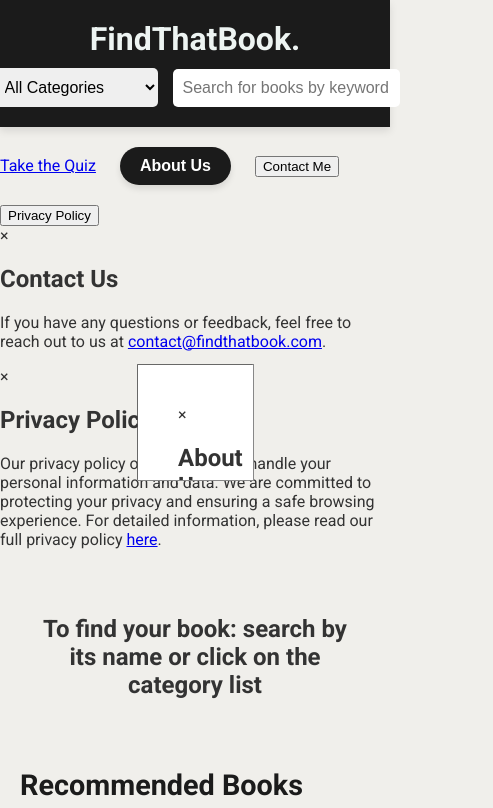
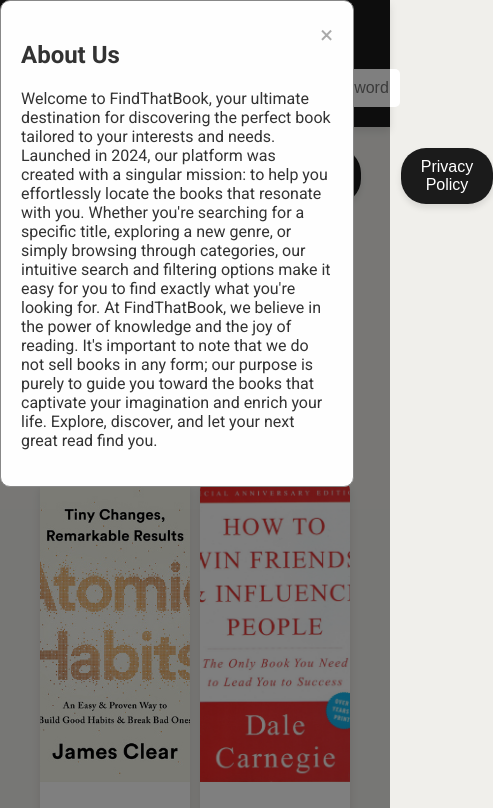
Before and after one commit to arjun19sharma/FindThatBook., a plain HTML site: page index.html in a window 390 px wide. Both pictures are taken after a click on the button "About Us". Shown: the top 808 px of the page, 493 px wide, since content can reach past the window. Drawn offline with Linux system fonts and the light colour scheme.

Commit message:
Update styles.css

```diff
--- a/styles.css
+++ b/styles.css
@@ -139,28 +139,6 @@ footer {
     display: none; /* Ensure footer is hidden or removed */
 }
 
-/* Responsive Design */
-@media (max-width: 768px) {
-    header {
-        flex-direction: column;
-    }
-
-    .header-right {
-        margin-top: 10px;
-    }
-
-    .results-grid {
-        gap: 10px;
-    }
-
-    .book-card {
-        width: 150px;
-    }
-
-    #ad-container {
-        padding: 15px;
-    }
-}
 
 /* Style for the instructions message */
 #instructions {
@@ -268,71 +246,180 @@ footer {
     transform: scale(1.05); /* Slightly enlarge on hover */
   }
 
- /* Button styling */
-#aboutUsBtn {
-    background-color: #1B1B1B; /* Tomato color */
+ /* Container for buttons */
+.nav-buttons {
+    display: flex;
+    justify-content: space-between; /* Space out buttons */
+    align-items: center; /* Align items vertically in the center */
+    padding: 10px; /* Optional: Adds padding around the container */
+}
+
+/* Button styles */
+.button {
+    display: inline-block;
+    padding: 10px 20px;
+    font-size: 16px;
+    text-decoration: none;
+    border-radius: 25px; /* Makes the button pill-shaped */
     color: white;
-    padding: 10px 20px;
+    background-color: #1B1B1B; /* Blue background */
     border: none;
-    border-radius: 25px; /* Makes the button pill-shaped */
-    font-size: 16px;
-    font-weight: bold;
     cursor: pointer;
     transition: all 0.3s ease;
     box-shadow: 0 4px 6px rgba(0, 0, 0, 0.1);
-    margin: 20px; /* Adds gap from all sides */
+    margin: 0 20px; /* Margin to ensure spacing */
+}
 
-  }
-
-  #aboutUsBtn:hover {
+.button:hover {
     background-color: #ff4500; /* Darker shade on hover */
     box-shadow: 0 6px 8px rgba(0, 0, 0, 0.2);
     transform: scale(1.05); /* Slightly enlarge on hover */
-  }
+}
 
-  /* About Us container styling (unchanged) */
-  #aboutUsContainer {
-    display: none;
-    position: fixed;
-    top: 50%; /* Center vertically */
-    left: 50%; /* Center horizontally */
-    width: 30vw; /* Smaller width */
-    height: 30vw; /* Equal height for a square */
-    transform: translate(-50%, -50%); /* Center the container */
-    background-color: rgba(0, 0, 0, 0.7);
-    z-index: 1000;
-  }
+#aboutUsBtn {
+    padding: 10px 20px;
+    font-size: 16px;
+    border-radius: 25px;
+    background-color: #1B1B1B;
+    color: white;
+    border: none;
+    cursor: pointer;
+    transition: all 0.3s ease;
+    box-shadow: 0 4px 6px rgba(0, 0, 0, 0.1);
+    margin: 0 20px; /* Margin to ensure spacing */
+}
 
-  .about-content {
-    background-color: #fff;
+#aboutUsBtn:hover {
+    background-color: #ff4500;
+    box-shadow: 0 6px 8px rgba(0, 0, 0, 0.2);
+    transform: scale(1.05);
+}
+
+/* Container for the About Us content */
+#aboutUsContainer {
+    display: none; /* Hide container by default */
+    position: fixed; /* Position container fixed */
+    top: 0;
+    left: 0;
     width: 100%;
     height: 100%;
-    padding: 40px;
+    background-color: rgba(0, 0, 0, 0.5); /* Semi-transparent background */
+    align-items: center;
+    justify-content: center;
+}
+
+/* Content within the About Us container */
+.about-content {
+    background: white;
+    padding: 20px;
+    border-radius: 10px;
+    width: 80%;
+    max-width: 600px;
+}
+
+#closeBtn {
+    font-size: 24px;
+    cursor: pointer;
+    float: right;
+}
+
+/* Add styles for the Contact Me and Privacy Policy modals */
+#contactMeContainer,
+#privacyPolicyContainer {
+    display: none; /* Hidden by default */
+    position: fixed; /* Stay in place */
+    top: 0;
+    left: 0;
+    width: 100%; /* Full width */
+    height: 100%; /* Full height */
+    background-color: rgba(0, 0, 0, 0.5); /* Semi-transparent background */
+    align-items: center; /* Center align items */
+    justify-content: center; /* Center align items */
+    z-index: 1001; /* Ensure modal is on top */
+}
+
+.contact-content,
+.privacy-content {
+    background-color: #fff;
+    padding: 20px;
+    border-radius: 10px;
+    width: 80%;
+    max-width: 600px;
+    position: relative; /* For close button positioning */
+}
+
+#closeContactMeBtn,
+#closePrivacyPolicyBtn {
+    font-size: 24px;
+    cursor: pointer;
+    float: right;
+}
+
+/* Ensures that buttons and modals are styled consistently */
+.button {
+    display: inline-block;
+    padding: 10px 20px;
+    font-size: 16px;
+    text-decoration: none;
+    border-radius: 25px; /* Makes the button pill-shaped */
+    color: white;
+    background-color: #1B1B1B; /* Button background color */
+    border: none;
+    cursor: pointer;
+    transition: all 0.3s ease;
+    box-shadow: 0 4px 6px rgba(0, 0, 0, 0.1);
+    margin: 0 20px; /* Margin to ensure spacing */
+}
+
+.button:hover {
+    background-color: #ff4500; /* Darker shade on hover */
+    box-shadow: 0 6px 8px rgba(0, 0, 0, 0.2);
+    transform: scale(1.05); /* Slightly enlarge on hover */
+}
+
+/* Modal Styles */
+.modal-container {
+    display: none; /* Hidden by default */
+    position: fixed; /* Stay in place */
+    z-index: 1000; /* Sit on top */
+    left: 0;
+    top: 0;
+    width: 100%; /* Full width */
+    height: 100%; /* Full height */
+    background-color: rgba(0,0,0,0.5); /* Black w/ opacity */
+    display: flex; /* Flexbox for centering */
+    justify-content: center; /* Center horizontally */
+    align-items: center; /* Center vertically */
+}
+
+/* Content inside the modal */
+.about-content, .contact-content, .privacy-content {
+    background-color: #fefefe;
+    padding: 20px;
     border: 1px solid #888;
-    box-sizing: border-box; /* Ensure padding is included within the width/height */
-    position: relative;
-    overflow-y: auto; /* Adds a scrollbar if the content is too tall */
-  }
+    width: 80%; /* Could be more or less, depending on screen size */
+    max-width: 600px; /* Maximum width of the modal */
+    border-radius: 10px; /* Rounded corners */
+    position: relative; /* For close button positioning */
+}
+
+/* Close button */
+.close-btn {
+    color: #aaa;
+    font-size: 24px;
+    cursor: pointer;
+    float: right;
+}
+
+.close-btn:hover,
+.close-btn:focus {
+    color: black;
+    text-decoration: none;
+}
 
 
-  #closeBtn {
-    position: absolute;
-    top: 10px;
-    right: 15px;
-    color: #aaa;
-    font-size: 28px;
-    font-weight: bold;
-    cursor: pointer;
-  }
 
-  #closeBtn:hover,
-  #closeBtn:focus {
-    color: black;
-    text-decoration: none;
-    cursor: pointer;
-  }
-
-/* Add styles for modal overlay */
+ /* Add styles for modal overlay */
 .modal {
     position: fixed;
     top: 0;
@@ -354,6 +441,7 @@ footer {
     max-width: 500px;
     position: relative;
 }
+
 /* Responsive Design */
 @media (max-width: 768px) {
     header {
@@ -376,7 +464,6 @@ footer {
         padding: 15px;
     }
 }
-
 /* Style for the instructions message */
 #instructions {
     font-size: 16px; /* Adjust the font size as needed */
@@ -398,7 +485,6 @@ footer {
     overflow: auto; /* Enable scroll if needed */
     background-color: rgba(0,0,0,0.4); /* Black w/ opacity */
 }
-
 .modal-content {
     background-color: #fefefe;
     margin: 10% auto;
```
